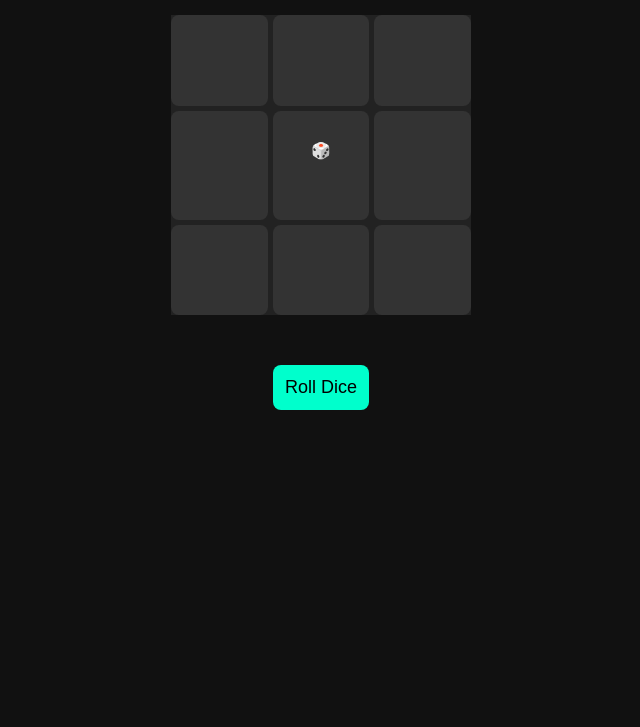
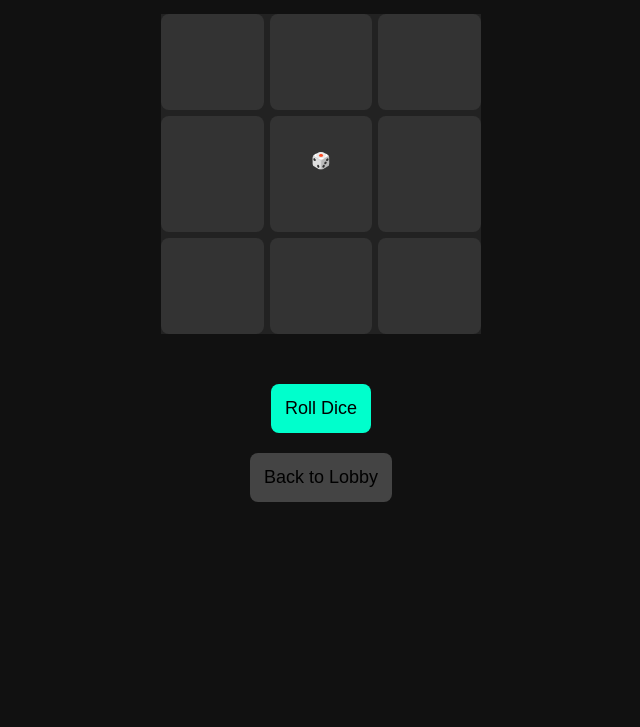
Before and after one commit to bunti130/zyngoplay-app, a website: page www/ludo.html in a window 1280 px wide. Shown: the part 73-800 px from the top of the page, without its empty margins (319-959 px from the left). Drawn offline with Linux system fonts and the light colour scheme.

Commit message:
Update ludo.html

```diff
--- a/www/ludo.html
+++ b/www/ludo.html
@@ -2,7 +2,9 @@
 <html>
 
 <head>
+
 <meta name="viewport" content="width=device-width, initial-scale=1">
+
 <title>Ludo Game</title>
 
 <style>
@@ -16,31 +18,36 @@ text-align:center;
 
 h1{
 color:#00ffcc;
+margin-top:20px;
 }
 
 .board{
-width:300px;
-height:300px;
+width:320px;
+height:320px;
 background:#222;
 margin:30px auto;
 display:grid;
 grid-template-columns:repeat(3,1fr);
-grid-gap:5px;
+grid-gap:6px;
 }
 
 .cell{
 background:#333;
-padding:30px;
+padding:35px;
 border-radius:8px;
 }
 
 button{
 background:#00ffcc;
 border:none;
-padding:12px;
+padding:14px;
 border-radius:8px;
 font-size:18px;
 margin-top:20px;
+}
+
+.back{
+background:#444;
 }
 
 </style>
@@ -67,8 +74,14 @@ margin-top:20px;
 
 </div>
 
-<button onclick="alert('Dice Roll Coming Soon')">
+<button onclick="alert('Dice Rolling Coming Soon')">
 Roll Dice
+</button>
+
+<br>
+
+<button class="back" onclick="window.location='index.html'">
+Back to Lobby
 </button>
 
 </body>
```
